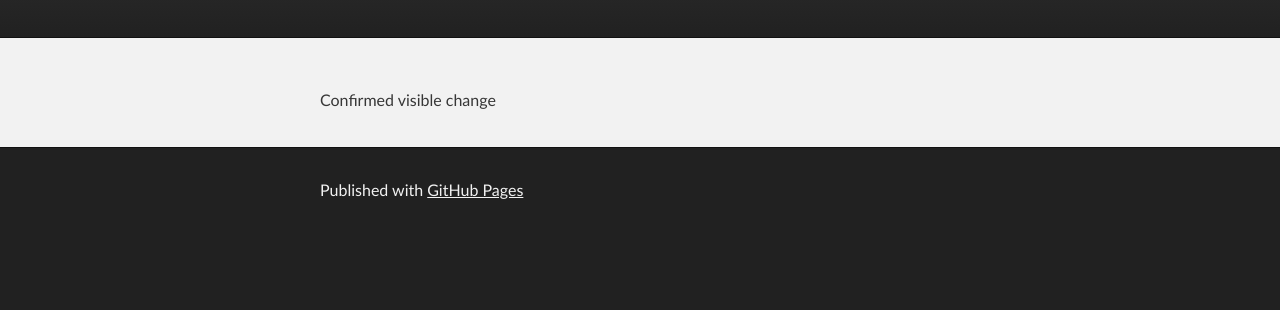
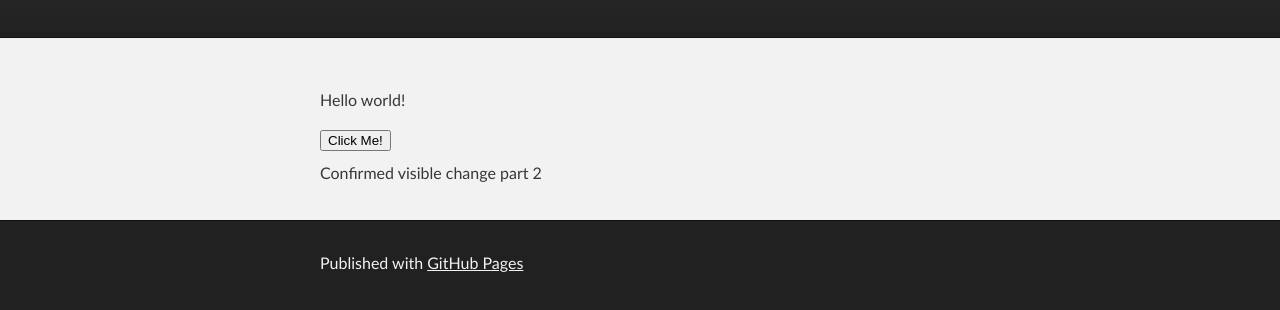
Before and after one commit to DerekHearn/DerekHearn.github.io, a plain HTML site: page index.html in a window 1280 px wide. Shown: the part 136-446 px from the top of the page. Drawn offline with Linux system fonts and the light colour scheme.

Commit message:
can we get a button?

```diff
--- a/index.html
+++ b/index.html
@@ -27,7 +27,11 @@
     <!-- MAIN CONTENT -->
     <div id="main_content_wrap" class="outer">
       <section id="main_content" class="inner">
-        <p>Confirmed visible change</p>
+        <p>Hello world!</p>
+
+		<button type="button" onclick="alert('Hello world!')">Click Me!</button>
+
+		<p>Confirmed visible change part 2</p>
       </section>
     </div>
 
```
